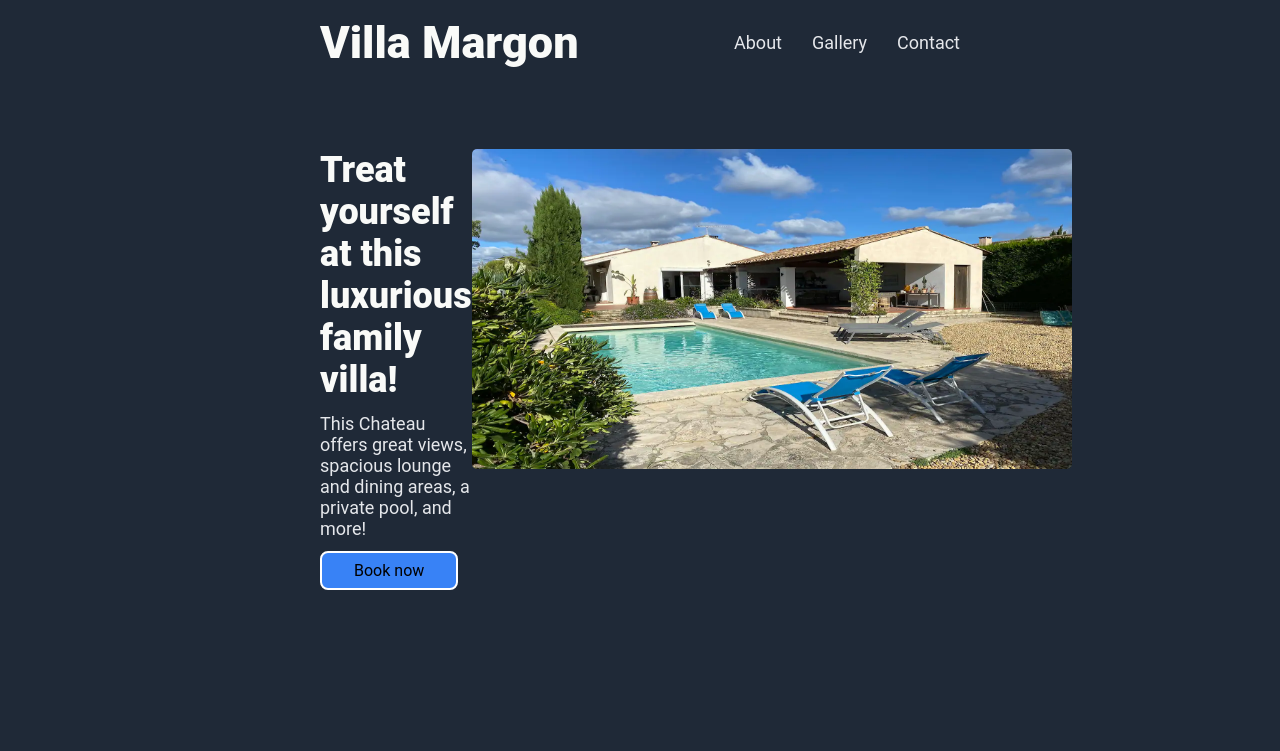
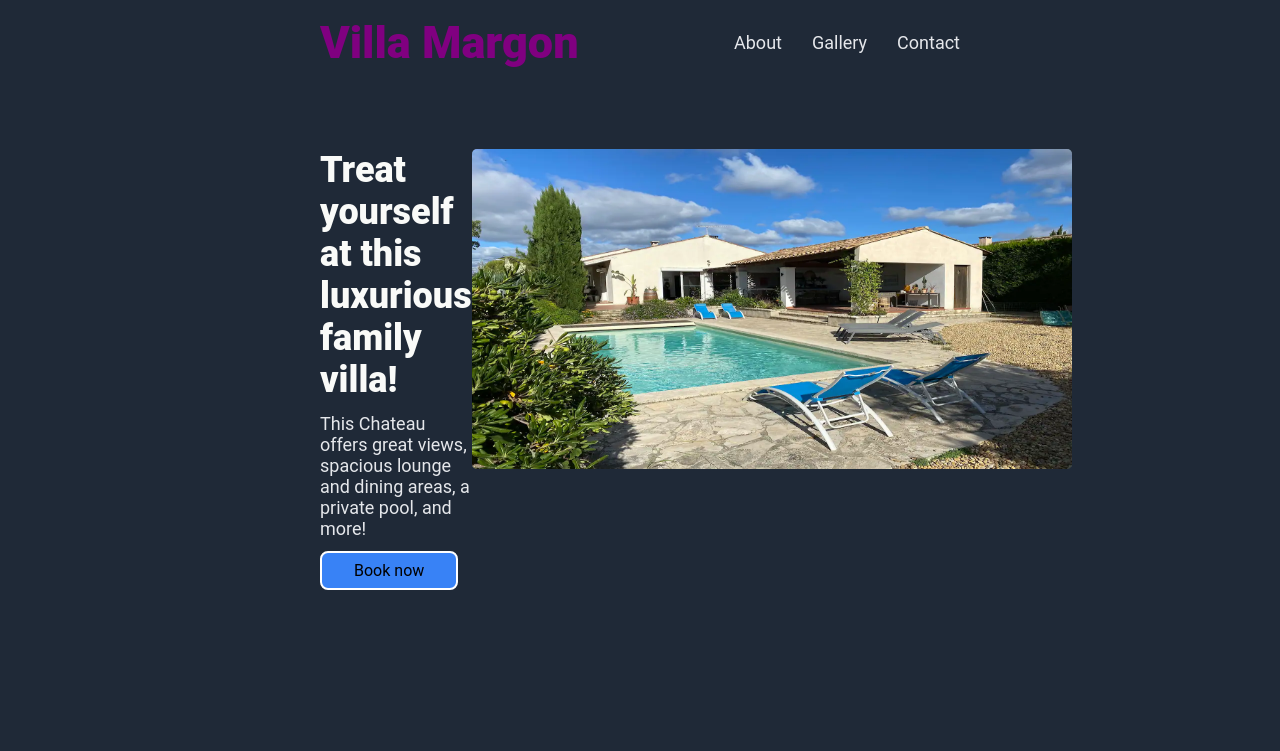
Before and after one commit to syntalex98/landing-page-project, a plain HTML site: page index.html in a window 1280 px wide. Shown: the top 751 px of the page. Drawn offline with Linux system fonts and the light colour scheme.

Commit message:
changed the header logo color to purple

```diff
--- a/style.css
+++ b/style.css
@@ -49,7 +49,7 @@ a {
     font-size: 45px;
     font-weight: 900;
     margin-right:auto;
-    color: #F9FAF8;
+    color:purple;
 }
 
 .header-link {
@@ -109,7 +109,7 @@ a {
     display: flex;
     align-items: center;
     flex-shrink: 0;
-    background-color: rgb(96, 109, 122;)
+    background-color: rgb(96, 109, 122);
 }
 
 .content {
```
Also changed, not shown: index.html (+1 -2 lines).
